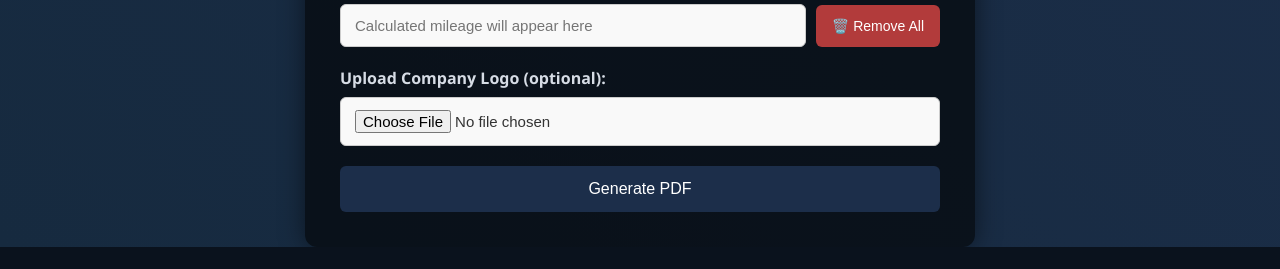
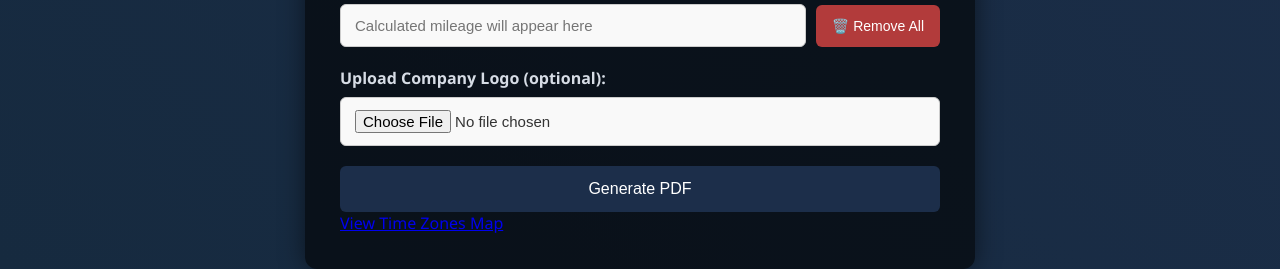
Before and after one commit to aliagzamxonove/ALI, a Flask app: template templates/index.html in a window 1280 px wide. Shown: the part 648-917 px from the top of the page. Before the commit the page ends 895 px from the top, so only its background shows below. Run offline with Flask 3, Linux system fonts and the light colour scheme; the template is opened without the code that fills it, so the values that code supplies are empty.

Commit message:
Update index.html

```diff
--- a/templates/index.html
+++ b/templates/index.html
@@ -57,6 +57,11 @@
       <div class="loader"></div>
       <p>Generating Report...</p>
     </div>
+
+    <!-- New Button for Time Zone Map -->
+    <div class="form-actions">
+      <a href="/timezones" class="timezones-btn">View Time Zones Map</a>
+    </div>
   </div>
 
   <script>
```
